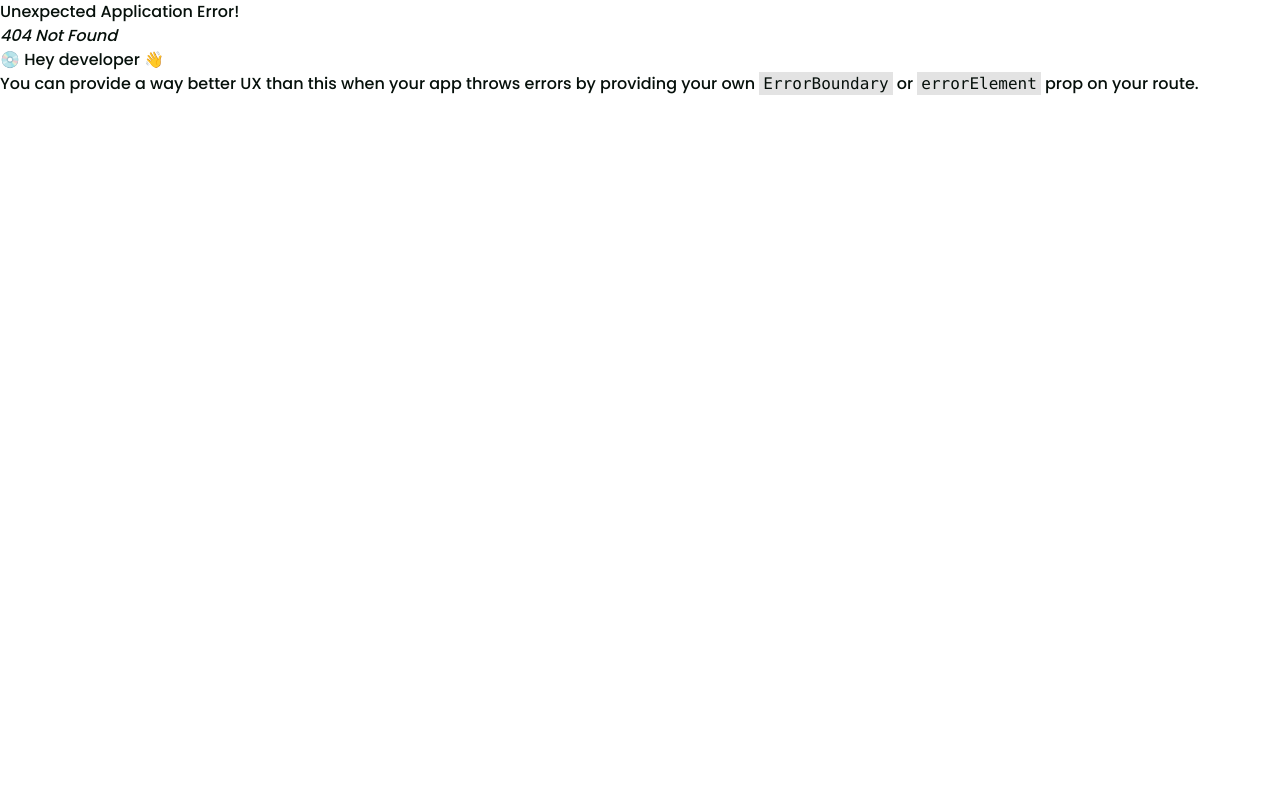
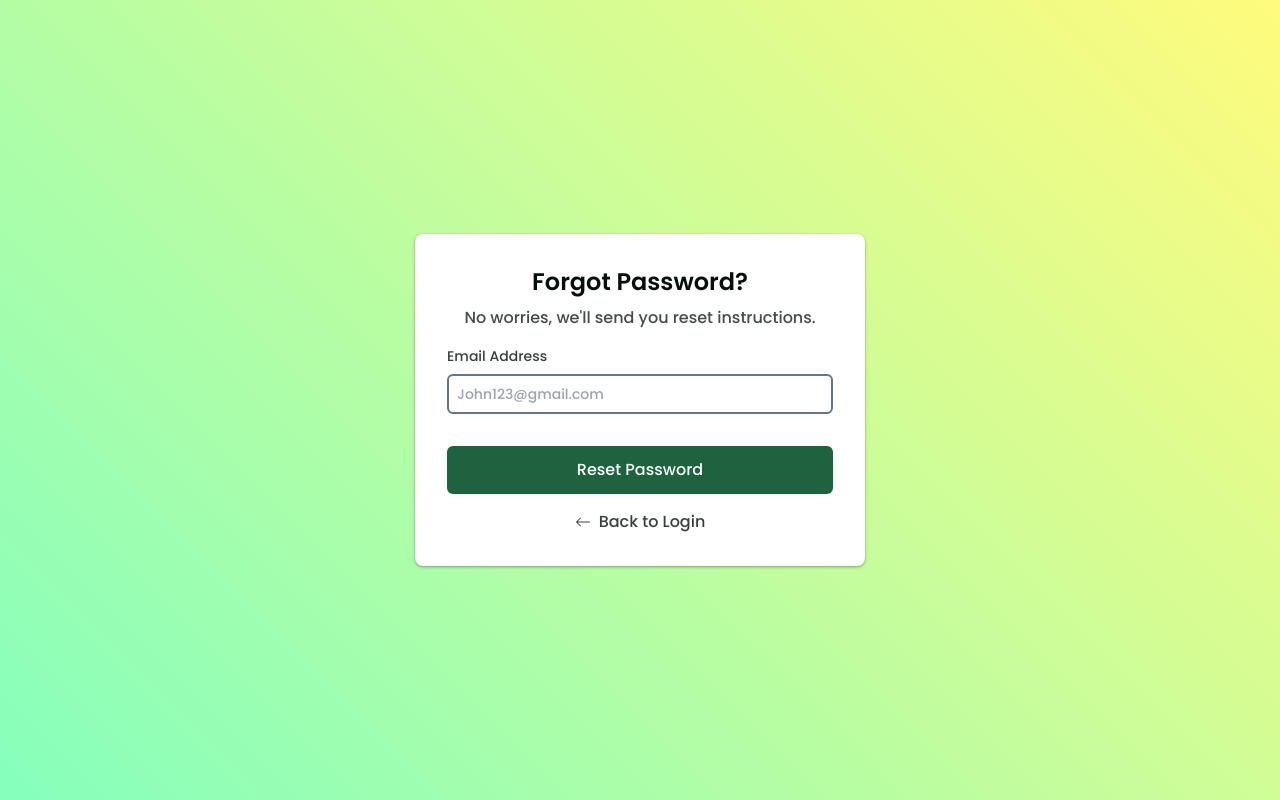
Before and after one commit to SM8UTI/NMIETBOOK-Chat-Web, a React (Vite) app: page /reset in a window 1280 px wide. Before the commit this address had no page. Built offline with nearby package versions, Linux system fonts and the light colour scheme.

Commit message:
Password Reset function added and 100% working perfectly

```diff
--- a/src/Pages/Login.jsx
+++ b/src/Pages/Login.jsx
@@ -26,7 +26,7 @@ const Login = () => {
     } else if (e === "Firebase: Error (auth/user-not-found).") {
       return "User not Found !!!";
     } else if (e === "Firebase: Error (auth/wrong-password).") {
-      return "Wrong Password !!!";
+      return `Wrong Password !!!`;
     }
     return e;
   };
@@ -39,7 +39,6 @@ const Login = () => {
 
     try {
       const res = await signInWithEmailAndPassword(auth, email, password);
-      console.log(res);
       dispatch(updateUser(res.user.reloadUserInfo));
       toast(`Welcome Back!, ${res.user.displayName}`, {
         icon: "🙏",
@@ -81,7 +80,8 @@ const Login = () => {
               className="border-2 border-slate-500 p-2 rounded-md text-sm text-black  w-full"
             />
           </div>
-          <div className="flex flex-col gap-2 relative">
+          <div>
+            <div className="flex flex-col gap-2 relative mb-2">
               <label htmlFor="password" className="text-sm opacity-80">
                 Password
               </label>
@@ -98,9 +98,16 @@ const Login = () => {
                 {showPassword ? <AiFillEye /> : <AiFillEyeInvisible />}
               </div>
             </div>
+            <Link
+              to={"/reset"}
+              className="text-sm w-full flex justify-end text-primary underline"
+            >
+              Forget Password?
+            </Link>
+          </div>
           <button
             type="submit"
-            className="bg-primary text-white py-3 rounded-md mt-4"
+            className="bg-primary text-white py-3 rounded-md"
             disabled={loading}
           >
             {loading ? (
--- /dev/null
+++ b/src/Pages/PasswordReset.jsx
@@ -0,0 +1,119 @@
+import { useState } from "react";
+import { ThreeDots } from "react-loader-spinner";
+import { Link } from "react-router-dom";
+import { BsArrowLeft } from "react-icons/bs";
+import { collection, where } from "firebase/firestore";
+import { app, auth, db } from "../Firebase";
+import { sendPasswordResetEmail } from "firebase/auth";
+import { toast } from "react-hot-toast";
+
+const PasswordReset = () => {
+  const [loading, setLoading] = useState(false);
+
+  const [error, setError] = useState(false);
+  const [errorData, setErrorData] = useState(undefined);
+
+  const [emailSent, setEmailSent] = useState(false);
+
+  const errorHandling = (e) => {
+    if (e === "Firebase: Error (auth/email-already-in-use).") {
+      return "email already in use";
+    } else if (e === "Firebase: Error (auth/user-not-found).") {
+      return "Email not Found !!!";
+    } else if (e === "Firebase: Error (auth/wrong-password).") {
+      return `Wrong Password !!!`;
+    } else if (e === "Firebase: Error (auth/missing-email).") {
+      return `Enter Your Email !!!`;
+    }
+    return e;
+  };
+
+  const handleSubmit = async (e) => {
+    setError(false);
+    setLoading(true);
+    setErrorData(undefined);
+    e.preventDefault();
+
+    const email = e.target[0].value.trim().trim().toLowerCase();
+
+    sendPasswordResetEmail(auth, email)
+      .then(() => {
+        setEmailSent(true);
+        setLoading(false);
+        toast("Email Sent!!!", {
+          icon: "✉️",
+        });
+      })
+      .catch((error) => {
+        setEmailSent(false);
+        setError(true);
+        setErrorData(errorHandling(error.message));
+        setLoading(false);
+      });
+  };
+
+  return (
+    <div className="PasswordReset min-h-screen grid content-center p-4">
+      <div className="container flex items-center flex-col gap-4 bg-white mx-auto p-8 rounded-lg w-full sm:max-w-[450px]">
+        <div className="text text-center flex flex-col gap-2">
+          <h1 className="text-2xl sm:text-2xl font-semibold capitalize">
+            Forgot password?
+          </h1>
+          <p className="text-base opacity-75">
+            No worries, we'll send you reset instructions.
+          </p>
+        </div>
+        <form className="flex flex-col gap-4 w-full" onSubmit={handleSubmit}>
+          <div className="flex flex-col gap-2">
+            <label htmlFor="email" className="text-sm opacity-80">
+              Email Address
+            </label>
+            <input
+              type="email"
+              id="email"
+              placeholder="John123@gmail.com"
+              className="border-2 border-slate-500 p-2 rounded-md text-sm text-black  w-full"
+            />
+          </div>
+          <div className="text-sm text-red-400 text-center">
+            {error && errorData}
+          </div>
+          <button
+            type="submit"
+            className="bg-primary text-white py-3 rounded-md"
+            disabled={loading}
+          >
+            {loading ? (
+              <div className="grid place-content-center">
+                <ThreeDots
+                  height="30"
+                  width="40"
+                  radius="9"
+                  color="#fff"
+                  ariaLabel="three-dots-loading"
+                  wrapperStyle={{}}
+                  visible={true}
+                />
+              </div>
+            ) : emailSent ? (
+              "Check Your Email"
+            ) : (
+              "Reset Password"
+            )}
+          </button>
+        </form>
+        <div>
+          <Link
+            to={"/login"}
+            className="flex flex-row items-center gap-2 text-base opacity-80"
+          >
+            <BsArrowLeft />
+            <span>Back to Login</span>
+          </Link>
+        </div>
+      </div>
+    </div>
+  );
+};
+
+export default PasswordReset;
--- a/src/index.css
+++ b/src/index.css
@@ -14,25 +14,29 @@ body {
 
 .Register,
 .login,
-.Home {
+.Home,
+.PasswordReset {
   background-color: #85ffbd;
   background-image: linear-gradient(45deg, #85ffbd 0%, #fffb7d 100%);
 }
 
 .Register > *,
-.login > * {
+.login > *,
+.PasswordReset > * {
   transition: all 0.6s cubic-bezier(0.18, 0.37, 0.42, 1.01);
 }
 
 .Register .container,
 .login .container,
-.Home .container {
+.Home .container,
+.PasswordReset .container {
   box-shadow: rgba(60, 64, 67, 0.3) 0px 1px 2px 0px,
     rgba(60, 64, 67, 0.15) 0px 1px 3px 1px;
 }
 
 .Register input:focus,
-.login input:focus {
+.login input:focus,
+.PasswordReset input:focus {
   border: 2px solid transparent;
   outline: none;
   box-shadow: 0 0 0 4px #1d633fb9;
@@ -42,7 +46,9 @@ body {
 .login button:hover,
 .login button:focus,
 .Input button:focus,
-.Input button:hover {
+.Input button:hover,
+.PasswordReset button:hover,
+.PasswordReset button:focus {
   outline: none;
   box-shadow: 0 0 0 4px #1d633fb9;
 }
--- a/src/main.jsx
+++ b/src/main.jsx
@@ -10,6 +10,7 @@ import { Provider } from "react-redux";
 import Store from "./Store/Store.jsx";
 import PrivateRouter from "./Router/PrivateRouter.jsx";
 import { Toaster } from "react-hot-toast";
+import PasswordReset from "./Pages/PasswordReset.jsx";
 
 const AppRouter = createBrowserRouter([
   {
@@ -34,6 +35,10 @@ const AppRouter = createBrowserRouter([
     path: "/register",
     element: <Register />,
   },
+  {
+    path: "/reset",
+    element: <PasswordReset />,
+  },
 ]);
 
 ReactDOM.createRoot(document.getElementById("root")).render(
```
Lines whose indentation alone changed are shown as unchanged.
